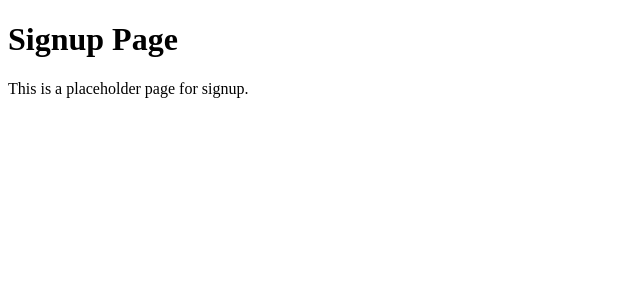
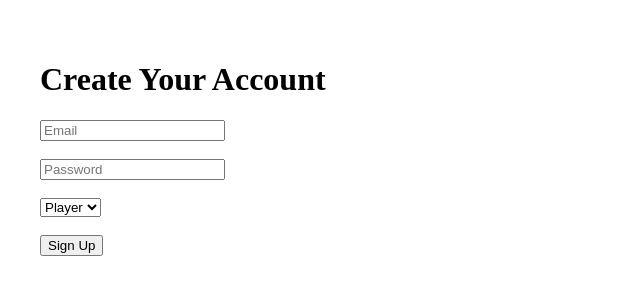
Before and after one commit to Kylinho8/soccer-sync-complete-final, a Next.js app: page /signup in a window 1280 px wide. Shown: the top 300 px of the page, without its empty margins (0-640 px from the left). Built offline with nearby package versions, Linux system fonts and the light colour scheme.

Commit message:
Add role-based signup with Firestore storage

```diff
--- a/pages/signup.tsx
+++ b/pages/signup.tsx
@@ -1,10 +1,63 @@
-import React from "react";
+import { useState } from "react";
+import { useRouter } from "next/router";
+import { getAuth, createUserWithEmailAndPassword } from "firebase/auth";
+import { getFirestore, doc, setDoc } from "firebase/firestore";
+import { app } from "../firebase";
 
-export default function SignupPage() {
+export default function Signup() {
+  const [email, setEmail] = useState("");
+  const [password, setPassword] = useState("");
+  const [role, setRole] = useState("player");
+  const [error, setError] = useState("");
+  const router = useRouter();
+  const auth = getAuth(app);
+  const db = getFirestore(app);
+
+  const handleSignup = async (e: React.FormEvent) => {
+    e.preventDefault();
+    try {
+      const userCredential = await createUserWithEmailAndPassword(auth, email, password);
+      const user = userCredential.user;
+
+      await setDoc(doc(db, "users", user.uid), {
+        email,
+        role,
+      });
+
+      if (role === "admin") router.push("/dashboard/admin");
+      else if (role === "coach") router.push("/dashboard/coach");
+      else router.push("/dashboard/player");
+    } catch (err: any) {
+      setError(err.message);
+    }
+  };
+
   return (
-    <div>
-      <h1>Signup Page</h1>
-      <p>This is a placeholder page for signup.</p>
+    <div style={{ padding: "2rem" }}>
+      <h1>Create Your Account</h1>
+      <form onSubmit={handleSignup}>
+        <input
+          type="email"
+          placeholder="Email"
+          value={email}
+          onChange={(e) => setEmail(e.target.value)}
+          required
+        /><br /><br />
+        <input
+          type="password"
+          placeholder="Password"
+          value={password}
+          onChange={(e) => setPassword(e.target.value)}
+          required
+        /><br /><br />
+        <select value={role} onChange={(e) => setRole(e.target.value)}>
+          <option value="player">Player</option>
+          <option value="coach">Coach</option>
+          <option value="admin">Admin</option>
+        </select><br /><br />
+        <button type="submit">Sign Up</button>
+      </form>
+      {error && <p style={{ color: "red" }}>{error}</p>}
     </div>
   );
 }
```
